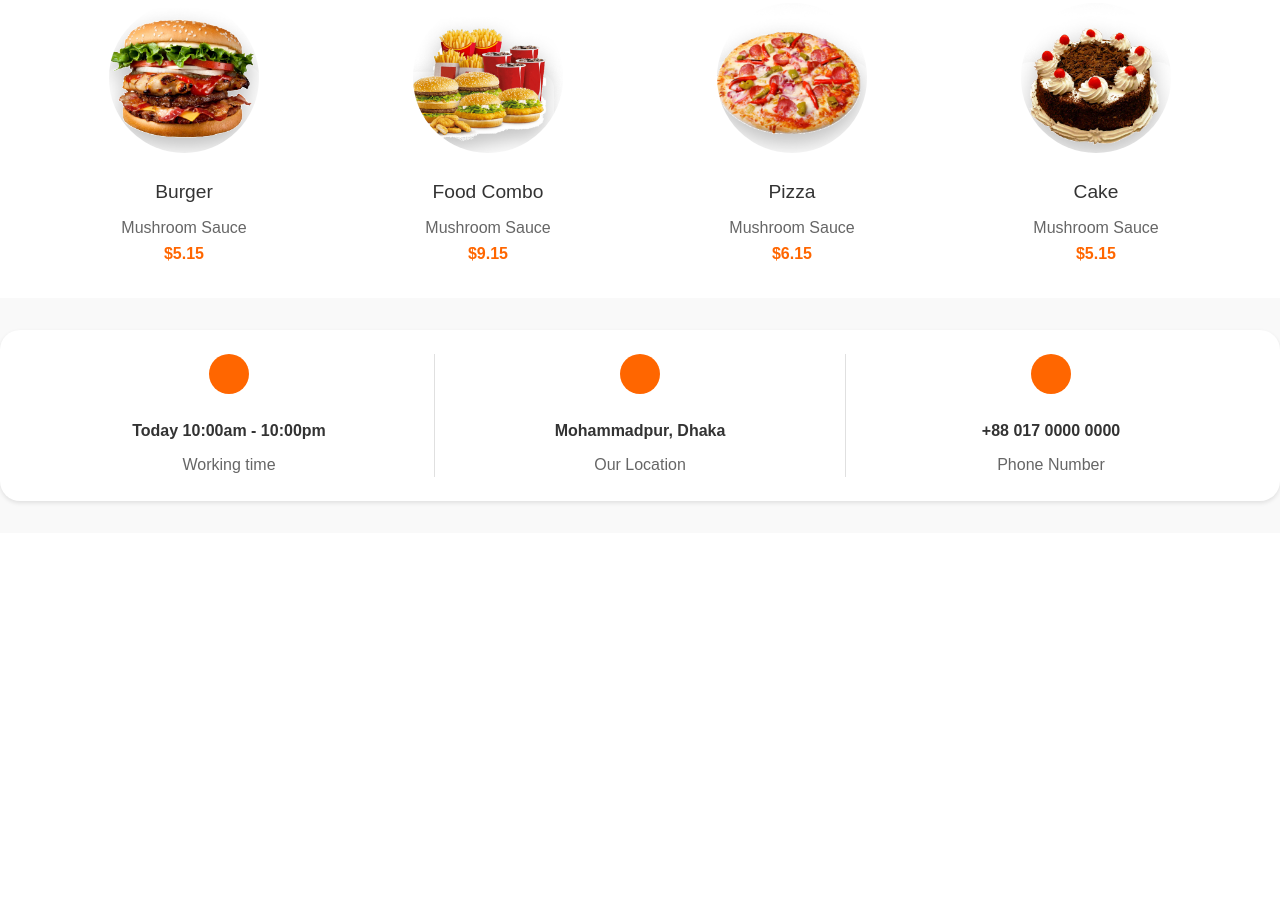
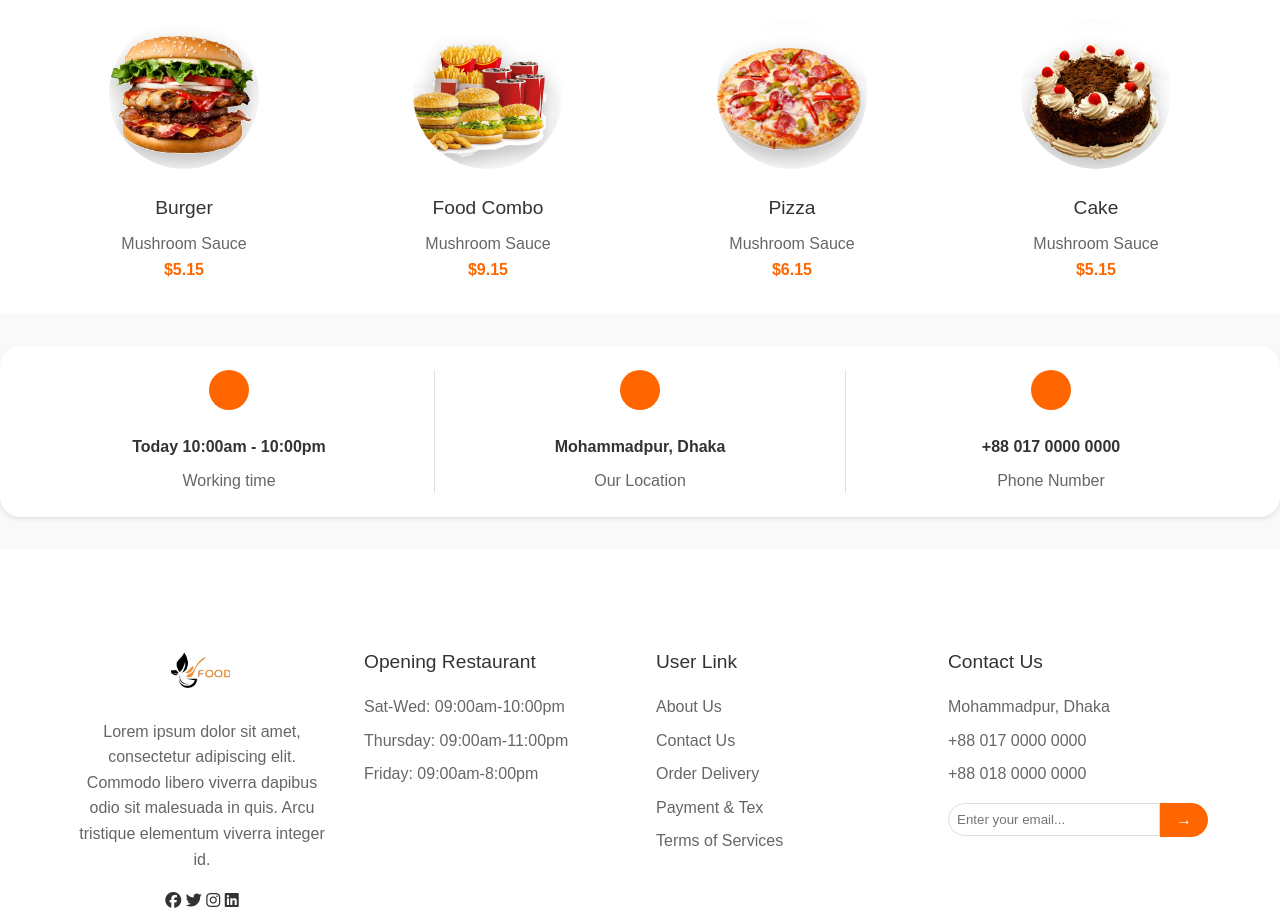
Before and after one commit to minhaj14d/ph22, a plain HTML site: page index.html in a window 1280 px wide. Shown: the part 620-1534 px from the top of the page. Before the commit the page ends 1153 px from the top, so only its background shows below. Drawn offline with Linux system fonts and the light colour scheme.

Commit message:
added footer and fixes

```diff
--- a/index.html
+++ b/index.html
@@ -82,5 +82,45 @@
             </div>
         </div>
     </section>
+    <footer id="footer2"></footer>
+        <div class="footer2-container">
+            <div class="footer2-item logo-section">
+                <img src="images/logo.png" alt="Logo" class="logo">
+                <p>Lorem ipsum dolor sit amet, consectetur adipiscing elit. Commodo libero viverra dapibus odio sit malesuada in quis. Arcu tristique elementum viverra integer id.</p>
+                <div class="social-icons">
+                    <span class="social-button">
+                        <i class="fa-brands fa-facebook"></i>
+                        <i class="fa-brands fa-twitter"></i>
+                        <i class="fa-brands fa-instagram"></i>
+                        <i class="fa-brands fa-linkedin"></i>
+                    </span>
+                </div>
+            </div>
+            <div class="footer2-item">
+                <h3>Opening Restaurant</h3>
+                <p>Sat-Wed: 09:00am-10:00pm</p>
+                <p>Thursday: 09:00am-11:00pm</p>
+                <p>Friday: 09:00am-8:00pm</p>
+            </div>
+            <div class="footer2-item">
+                <h3>User Link</h3>
+                <p><a href="#">About Us</a></p>
+                <p><a href="#">Contact Us</a></p>
+                <p><a href="#">Order Delivery</a></p>
+                <p><a href="#">Payment & Tex</a></p>
+                <p><a href="#">Terms of Services</a></p>
+            </div>
+            <div class="footer2-item">
+                <h3>Contact Us</h3>
+                <p>Mohammadpur, Dhaka</p>
+                <p>+88 017 0000 0000</p>
+                <p>+88 018 0000 0000</p>
+                <div class="newsletter">
+                    <input type="email" placeholder="Enter your email...">
+                    <button>→</button>
+                </div>
+            </div>
+        </div>
+    </footer>
 </body>
 </html>
--- a/root.css
+++ b/root.css
@@ -8,7 +8,7 @@
     --logo-secondary-color: #8E8E8E;
     --font-primary-color: #ffffff;
     --font-secondary-color: #8E8E8E;
-    --star-color: #FD853A;
+    --bike-color: #FD853A;
     --button-color: #8e8e8e;
     --qa-bg-color: #34261B;
     --footer-color: #121212;
@@ -28,3 +28,92 @@ body{
     color: #FD6F00;
     padding: 2px 2px;
 }
+#footer2 {
+    background-color:white;
+    margin-top: 2px;
+    padding: 3rem 0;
+}
+
+.footer2-container {
+    display: flex;
+    justify-content: space-around;
+    align-items: flex-start;
+    max-width: 1200px;
+    margin: 0 auto;
+    padding: 0 1rem;
+}
+
+.footer2-item {
+    flex: 1;
+    padding: 0 1rem;
+}
+
+.logo-section {
+    text-align: center;
+}
+
+.logo {
+    width: 100px;
+    margin-bottom: 1rem;
+}
+
+.social-icons {
+    margin-top: 1rem;
+}
+
+.social-icons a {
+    display: inline-block;
+    margin-right: 0.5rem;
+}
+
+.social-icons img {
+    width: 30px;
+    height: 30px;
+}
+
+.footer2-item h3 {
+    font-size: 1.2rem;
+    margin-bottom: 1rem;
+}
+
+.footer2-item p {
+    margin-bottom: 0.5rem;
+    color: #666;
+}
+
+.footer2-item a {
+    text-decoration: none;
+    color: #666;
+}
+
+.footer2-item a:hover {
+    text-decoration: underline;
+}
+
+.newsletter {
+    display: flex;
+    align-items: center;
+    margin-top: 1rem;
+}
+
+.newsletter input {
+    flex: 1;
+    padding: 0.5rem;
+    border: 1px solid #ddd;
+    border-radius: 20px 0 0 20px;
+    outline: none;
+}
+
+.newsletter button {
+    padding: 0.5rem 1rem;
+    border: none;
+    background-color: #ff6600;
+    color: white;
+    border-radius: 0 20px 20px 0;
+    cursor: pointer;
+    outline: none;
+}
+
+.newsletter button:hover {
+    background-color: #e55d00;
+}
```
